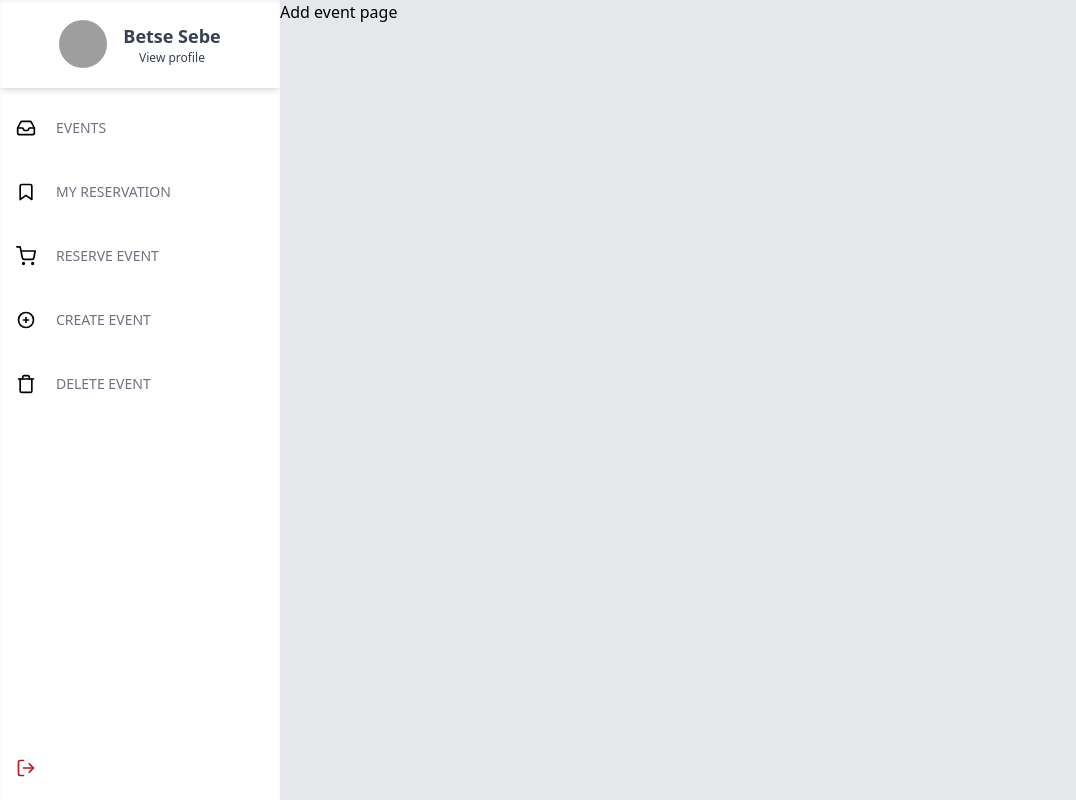
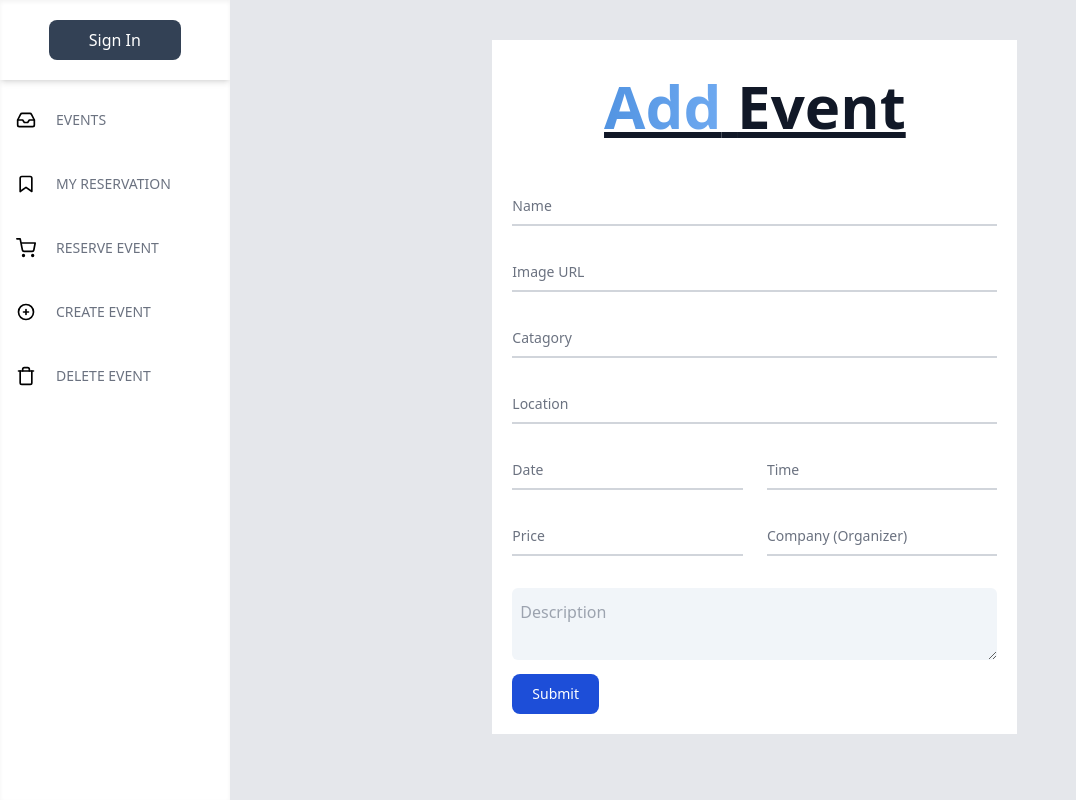
Before and after one commit to betses/Final-capstone--frontend, a React (Vite) app: page /create-event in a window 1280 px wide. Shown: the whole page, without its empty margins (0-1076 px from the left). Built offline with nearby package versions, Linux system fonts and the light colour scheme; grey boxes are pictures that could not be loaded.

Commit message:
Add user to local storage and fix user not found error

```diff
--- a/src/component/pages/new_event.jsx
+++ b/src/component/pages/new_event.jsx
@@ -1,9 +1,58 @@
+/* eslint-disable jsx-a11y/label-has-associated-control */
 import React from 'react';
 
 export default function CreateEvent() {
   return (
-    <div>
-      Add event page
+    <div className="w-full flex justify-center">
+      <form className="w-1/2 h-min bg-white p-5 mt-10">
+        <h1 className="mt-4 mb-12 text-3xl font-extrabold text-gray-900 md:text-5xl lg:text-6xl text-center underline">
+          <span className="text-transparent bg-clip-text bg-gradient-to-r to-[#6ea9f0] from-[#5294e2]">Add</span>
+          {' '}
+          Event
+        </h1>
+        <div className="relative z-0 w-full mb-6 group">
+          <input type="name" name="name" id="name" className="block py-2.5 px-0 w-full text-sm text-gray-900 bg-transparent border-0 border-b-2 border-gray-300 appearance-none   focus:outline-none focus:ring-0 focus:border-blue-600 peer" placeholder=" " required />
+          <label htmlFor="name" className="peer-focus:font-medium absolute text-sm text-gray-500 duration-300 transform -translate-y-6 scale-75 top-3 -z-10 origin-[0] peer-focus:left-0 peer-focus:text-blue-600 peer-placeholder-shown:scale-100 peer-placeholder-shown:translate-y-0 peer-focus:scale-75 peer-focus:-translate-y-6">Name</label>
+        </div>
+        <div className="relative z-0 w-full mb-6 group">
+          <input type="text" name="image" id="image" className="block py-2.5 px-0 w-full text-sm text-gray-900 bg-transparent border-0 border-b-2 border-gray-300 appearance-none   focus:outline-none focus:ring-0 focus:border-blue-600 peer" placeholder=" " required />
+          <label htmlFor="image" className="peer-focus:font-medium absolute text-sm text-gray-500 duration-300 transform -translate-y-6 scale-75 top-3 -z-10 origin-[0] peer-focus:left-0 peer-focus:text-blue-600 peer-placeholder-shown:scale-100 peer-placeholder-shown:translate-y-0 peer-focus:scale-75 peer-focus:-translate-y-6">Image URL</label>
+        </div>
+        <div className="relative z-0 w-full mb-6 group">
+          <input type="text" name="category" id="category" className="block py-2.5 px-0 w-full text-sm text-gray-900 bg-transparent border-0 border-b-2 border-gray-300 appearance-none   focus:outline-none focus:ring-0 focus:border-blue-600 peer" placeholder=" " required />
+          <label htmlFor="category" className="peer-focus:font-medium absolute text-sm text-gray-500 duration-300 transform -translate-y-6 scale-75 top-3 -z-10 origin-[0] peer-focus:left-0 peer-focus:text-blue-600 peer-placeholder-shown:scale-100 peer-placeholder-shown:translate-y-0 peer-focus:scale-75 peer-focus:-translate-y-6">Catagory</label>
+        </div>
+        <div className="relative z-0 w-full mb-6 group">
+          <input type="text" name="location" id="location" className="block py-2.5 px-0 w-full text-sm text-gray-900 bg-transparent border-0 border-b-2 border-gray-300 appearance-none   focus:outline-none focus:ring-0 focus:border-blue-600 peer" placeholder=" " required />
+          <label htmlFor="location" className="peer-focus:font-medium absolute text-sm text-gray-500 duration-300 transform -translate-y-6 scale-75 top-3 -z-10 origin-[0] peer-focus:left-0 peer-focus:text-blue-600 peer-placeholder-shown:scale-100 peer-placeholder-shown:translate-y-0 peer-focus:scale-75 peer-focus:-translate-y-6">Location</label>
+        </div>
+        <div className="grid md:grid-cols-2 md:gap-6">
+          <div className="relative z-0 w-full mb-6 group">
+            <input type="text" name="date" id="date" className="block py-2.5 px-0 w-full text-sm text-gray-900 bg-transparent border-0 border-b-2 border-gray-300 appearance-none   focus:outline-none focus:ring-0 focus:border-blue-600 peer" placeholder=" " required />
+            <label htmlFor="date" className="peer-focus:font-medium absolute text-sm text-gray-500 duration-300 transform -translate-y-6 scale-75 top-3 -z-10 origin-[0] peer-focus:left-0 peer-focus:text-blue-600 peer-placeholder-shown:scale-100 peer-placeholder-shown:translate-y-0 peer-focus:scale-75 peer-focus:-translate-y-6">Date</label>
+          </div>
+          <div className="relative z-0 w-full mb-6 group">
+            <input type="text" name="time" id="time" className="block py-2.5 px-0 w-full text-sm text-gray-900 bg-transparent border-0 border-b-2 border-gray-300 appearance-none   focus:outline-none focus:ring-0 focus:border-blue-600 peer" placeholder=" " required />
+            <label htmlFor="time" className="peer-focus:font-medium absolute text-sm text-gray-500 duration-300 transform -translate-y-6 scale-75 top-3 -z-10 origin-[0] peer-focus:left-0 peer-focus:text-blue-600 peer-placeholder-shown:scale-100 peer-placeholder-shown:translate-y-0 peer-focus:scale-75 peer-focus:-translate-y-6">Time</label>
+          </div>
+        </div>
+        <div className="grid md:grid-cols-2 md:gap-6">
+          <div className="relative z-0 w-full mb-6 group">
+            <input type="number" name="price" id="price" className="block py-2.5 px-0 w-full text-sm text-gray-900 bg-transparent border-0 border-b-2 border-gray-300 appearance-none   focus:outline-none focus:ring-0 focus:border-blue-600 peer" placeholder=" " required />
+            <label htmlFor="price" className="peer-focus:font-medium absolute text-sm text-gray-500  duration-300 transform -translate-y-6 scale-75 top-3 -z-10 origin-[0] peer-focus:left-0 peer-focus:text-blue-600 peer-placeholder-shown:scale-100 peer-placeholder-shown:translate-y-0 peer-focus:scale-75 peer-focus:-translate-y-6">Price</label>
+          </div>
+          <div className="relative z-0 w-full mb-6 group">
+            <input type="text" name="organizer" id="organizer" className="block py-2.5 px-0 w-full text-sm text-gray-900 bg-transparent border-0 border-b-2 border-gray-300 appearance-none   focus:outline-none focus:ring-0 focus:border-blue-600 peer" placeholder=" " required />
+            <label htmlFor="organizer" className="peer-focus:font-medium absolute text-sm text-gray-500  duration-300 transform -translate-y-6 scale-75 top-3 -z-10 origin-[0] peer-focus:left-0 peer-focus:text-blue-600 peer-placeholder-shown:scale-100 peer-placeholder-shown:translate-y-0 peer-focus:scale-75 peer-focus:-translate-y-6">Company (Organizer)</label>
+          </div>
+        </div>
+        <textarea
+          className="w-full px-2 py-3 bg-slate-100 rounded-md focus:outline-2 focus:outline-slate-500 my-2"
+          id="description"
+          placeholder="Description"
+        />
+        <button type="submit" className="text-white bg-blue-700 hover:bg-blue-800 focus:ring-4 focus:outline-none focus:ring-blue-300 font-medium rounded-lg text-sm w-full sm:w-auto px-5 py-2.5 text-center dark:bg-blue-600 dark:hover:bg-blue-700 dark:focus:ring-blue-800">Submit</button>
+      </form>
     </div>
   );
 }
--- a/src/component/sidenav/sidenav.jsx
+++ b/src/component/sidenav/sidenav.jsx
@@ -1,12 +1,22 @@
 import { NavLink } from 'react-router-dom';
 import React from 'react';
+import { useDispatch, useSelector } from 'react-redux';
 import home from '../../assets/icon1.svg';
 import bookmark from '../../assets/icon2.svg';
 import remove from '../../assets/icon3.svg';
 import cart from '../../assets/icon4.svg';
 import add from '../../assets/icon5.svg';
+import { signOut } from '../../redux/login/user';
 
 function Sidenav() {
+  const user = useSelector((store) => store.user);
+  const dispatch = useDispatch();
+
+  const signMeOut = () => {
+    localStorage.removeItem('user');
+    dispatch(signOut());
+  };
+
   const navItems = [
     { icon: home, label: 'Events', link: '/' },
     { icon: bookmark, label: 'My Reservation', link: '/my-reservations' },
@@ -17,15 +27,27 @@ function Sidenav() {
 
   return (
     <aside className="flex flex-col items-center bg-white text-gray-700 shadow-inner md:items-start md:overflow-hidden">
+      {user.length > 0 ? (
         <div className="flex md:flex-col lg:flex-row md:w-full justify-center items-center px-2 py-5 space-x-4 shadow-md">
           <img src="https://cdn.icon-icons.com/icons2/1378/PNG/512/avatardefault_92824.png" alt="" className="w-10 h-10 md:w-12 md:h-12 rounded-full" />
           <div className="hidden md:block">
-          <h2 className="text-lg font-semibold">Betse Sebe</h2>
+            <h2 className="text-lg font-semibold">{user[0].username}</h2>
             <span className="flex md:justify-center items-center space-x-1">
               <a href="." className="text-xs hover:underline dark:text-gray-400">View profile</a>
             </span>
           </div>
         </div>
+      ) : (
+        <NavLink to="/login" className="flex w-full justify-center items-center px-2 py-5 space-x-4 shadow-md">
+          <button
+            type="button"
+            className="bg-slate-700 text-white p-2 rounded-lg hover:bg-slate-500 px-10"
+          >
+            Sign In
+          </button>
+        </NavLink>
+      )}
+
       <ul className="w-full mt-2">
         {navItems.map((element) => (
           <li className="hover:bg-gray-100" key={element.icon}>
@@ -43,9 +65,11 @@ function Sidenav() {
           </li>
         ))}
       </ul>
+      {user.length > 0 ? (
         <div className="mt-auto h-16 flex items-center w-full focus:text-orange-500 hover:bg-red-200 ">
-        <a
-          href="."
+          <button
+            type="button"
+            onClick={signMeOut}
             className="h-16 mx-auto w-full  focus:outline-none px-4 flex justify-center md:justify-start  items-center md:gap-5 transform md:hover:translate-x-2 transition-transform ease-in duration-200 text-gray-500 hover:text-gray-800"
           >
             <svg
@@ -64,9 +88,10 @@ function Sidenav() {
               <polyline points="16 17 21 12 16 7" />
               <line x1="21" y1="12" x2="9" y2="12" />
             </svg>
-
-        </a>
+            Sign Out
+          </button>
         </div>
+      ) : (<div />)}
 
     </aside>
   );
--- a/src/redux/login/user.js
+++ b/src/redux/login/user.js
@@ -1,6 +1,13 @@
 const SIGNUP_USER = 'SIGNUP_USER';
 const LOGIN_USER = 'LOGIN_USER';
-const user = [];
+const SIGNOUT_USER = 'SIGNOUT_USER';
+const local = localStorage.getItem('user');
+let user = [];
+if (local) {
+  user = [JSON.parse(local)];
+} else {
+  user = [];
+}
 
 export const logInUser = (payload) => ({
   type: LOGIN_USER,
@@ -12,16 +19,21 @@ export const signUp = (payload) => ({
   payload,
 });
 
+export const signOut = () => ({
+  type: SIGNOUT_USER,
+});
+
 const userReducer = (state = user, action) => {
   switch (action.type) {
     case SIGNUP_USER:
       return [action.payload];
     case LOGIN_USER:
       return [action.payload];
+    case SIGNOUT_USER:
+      return [];
     default:
       return state;
   }
 };
 
-
 export default userReducer;
--- a/src/redux/login/userAuth.js
+++ b/src/redux/login/userAuth.js
@@ -6,11 +6,11 @@ const getUser = (data) => async (dispatch) => {
   const final = await result.json();
   const me = final.filter((m) => m.username === data);
   if (me.length === 0) {
-    alert('username does not exist');
-  } else {
-    const arr = me[0];
-    dispatch(logInUser(arr));
+    // alert('username does not exist');
+    return 'The user does not exist';
   }
+  const arr = me[0];
+  return dispatch(logInUser(arr));
 };
 export const createUser = (data) => (dispatch) => {
   fetch('http://127.0.0.1:3000/users', {
@@ -18,10 +18,8 @@ export const createUser = (data) => (dispatch) => {
     headers: { 'Content-Type': 'application/json' },
     body: JSON.stringify(data),
   }).then(async (response) => {
-    console.log(response);
     if (response.status === 201) {
       const final = await response.json();
-      console.log(final);
       dispatch(signUp(final));
     }
   });
```
Also changed, not shown: src/component/pages/login.jsx (+9 -1 lines), src/redux/event/event.js (added, +17 -0 lines). Lines whose indentation alone changed are shown as unchanged.
